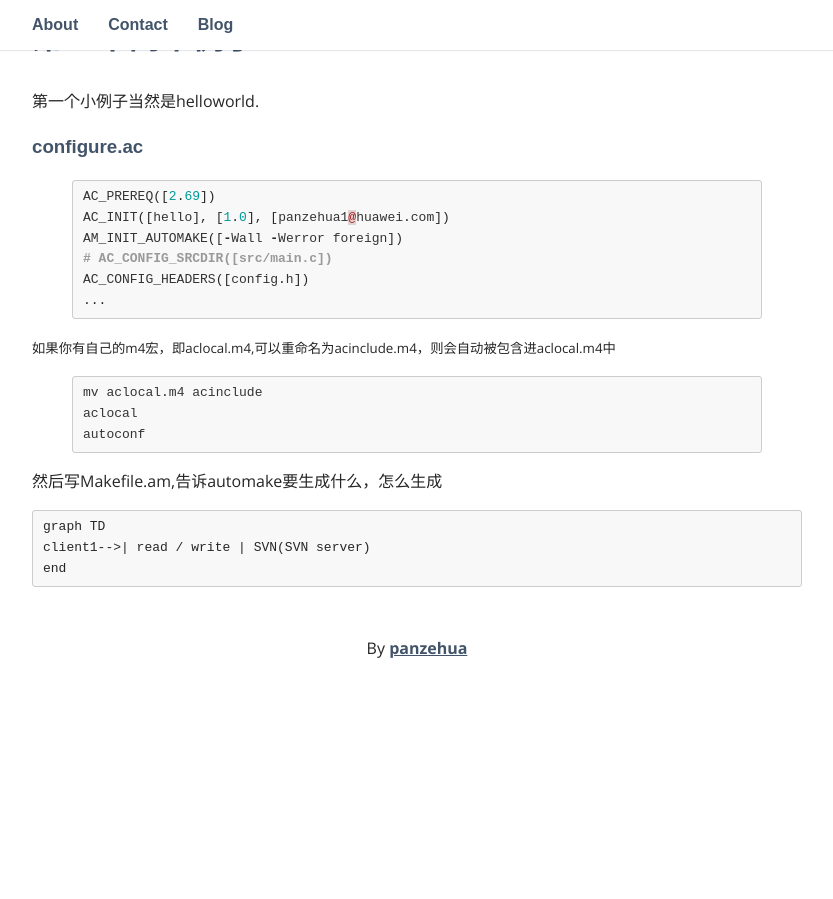
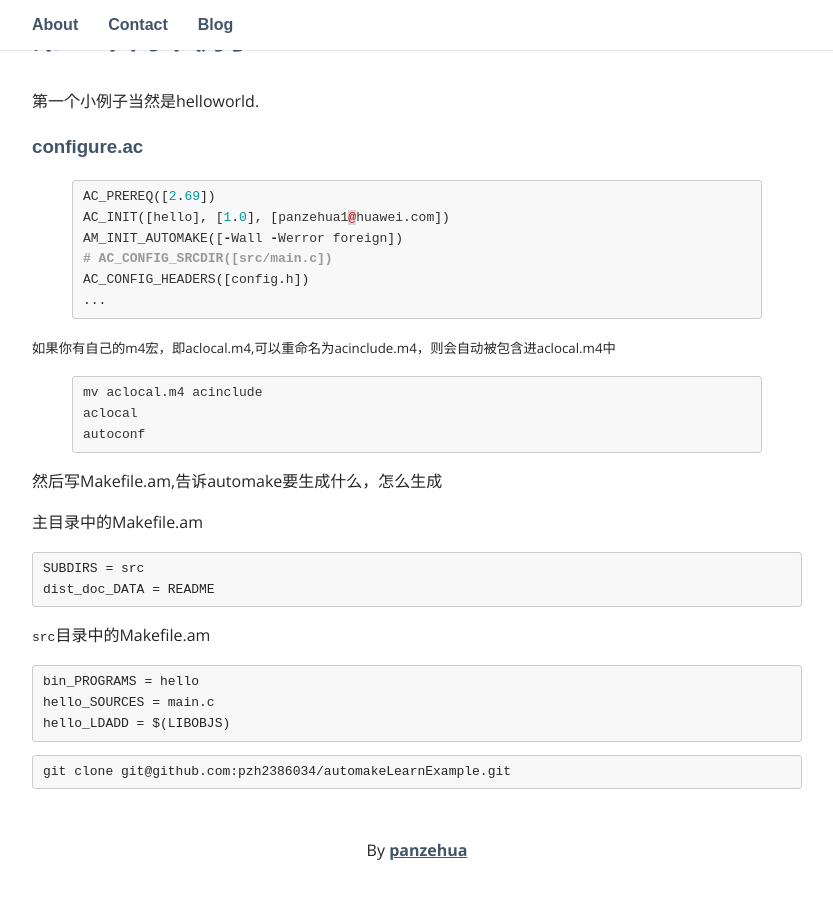
Before and after one commit to pzh2386034/blog, a Jekyll site: the page built from _posts/2017-02-12-automake4.md, in a window 1280 px wide and 900 px high, scrolled down 941 px. Shown: the whole window, without its empty margins (223-1056 px from the left). Built offline with Jekyll 4.4.1, drawn with Linux system fonts in a browser that asks for light colours; some web fonts are replaced; Markdown is read by kramdown in place of the engine named in the settings; before the commit the page ends 1638 px from its top, so only the background shows below that.

Commit message:
new page template automake learn note 4 template

````diff
--- a/_posts/2017-02-12-automake4.md
+++ b/_posts/2017-02-12-automake4.md
@@ -48,12 +48,23 @@ autoconf
 
 然后写Makefile.am,告诉automake要生成什么，怎么生成
 
+主目录中的Makefile.am
+
 ```mermaid
-graph TD
-client1-->| read / write | SVN(SVN server)
-end
+SUBDIRS = src
+dist_doc_DATA = README
 ```
 
+`src`目录中的Makefile.am
 
+
+```mermaid
+bin_PROGRAMS = hello
+hello_SOURCES = main.c
+hello_LDADD = $(LIBOBJS)
+```
+```mermaid
+git clone git@github.com:pzh2386034/automakeLearnExample.git
+```
 [id1]: https://www.gnu.org/software/automake/
 [id2]: https://www.gnu.org/software/autoconf/autoconf.html
````
